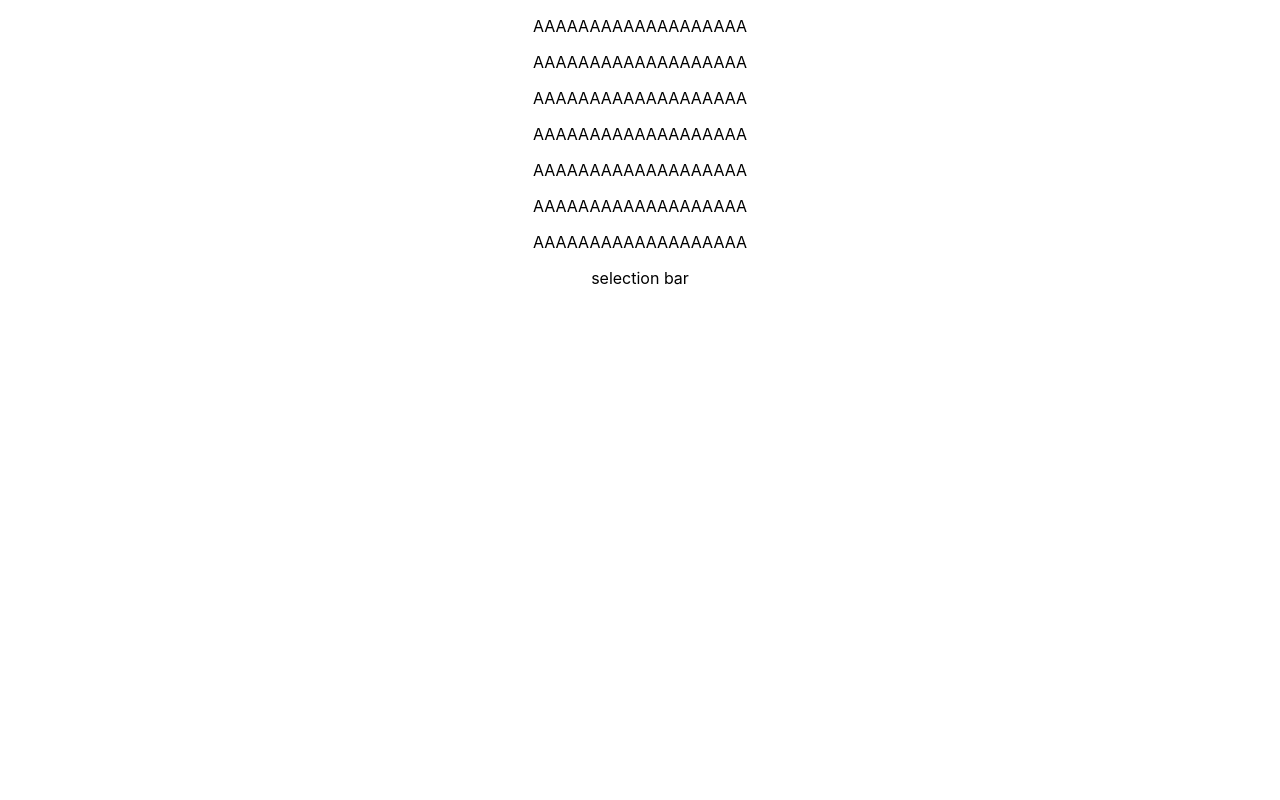
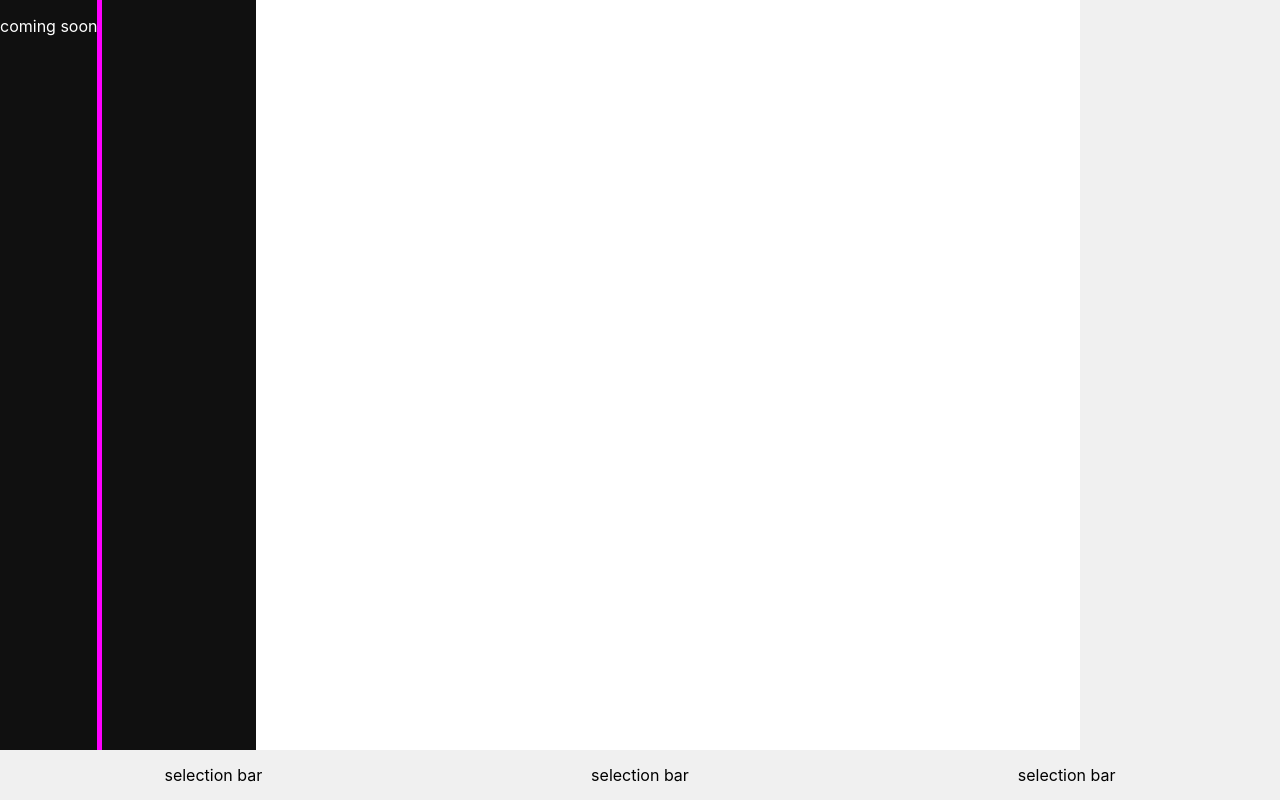
Before and after one commit to Brskdd/HOTTakes, a React (Create React App) app in the folder frontend/: page / in a window 1280 px wide. Built offline with nearby package versions, Linux system fonts and the light colour scheme.

Commit message:
frontend work

```diff
--- a/frontend/src/App.js
+++ b/frontend/src/App.js
@@ -4,9 +4,19 @@ import Dashboard from './components/Dashboard';
 
 function App() {
   return (
-    <div className="App">
-      <Dashboard />
-      <div>
+    <div className="App" style={{ display: 'flex', flexDirection: 'column', height: '100vh' }}>
+      <div style={{ flex: 1, overflow: 'auto' }}>
+        <Dashboard />
+      </div>
+      <div style={{
+        display: 'flex',
+        justifyContent: 'space-around',
+        alignItems: 'center',
+        height: '50px', // Set a fixed height for the bottom bar
+        backgroundColor: '#f0f0f0'
+      }}>
+        <p>selection bar</p>
+        <p>selection bar</p>
         <p>selection bar</p>
       </div>
     </div>
--- a/frontend/src/components/Dashboard.js
+++ b/frontend/src/components/Dashboard.js
@@ -1,13 +1,13 @@
+import LiveChat from "./LiveChat";
+
 function Dashboard() {
   return (
     <div>
-      <p>AAAAAAAAAAAAAAAAAAA</p>
-      <p>AAAAAAAAAAAAAAAAAAA</p>
-      <p>AAAAAAAAAAAAAAAAAAA</p>
-      <p>AAAAAAAAAAAAAAAAAAA</p>
-      <p>AAAAAAAAAAAAAAAAAAA</p>
-      <p>AAAAAAAAAAAAAAAAAAA</p>
-      <p>AAAAAAAAAAAAAAAAAAA</p>
+    <div style={{ display: 'flex', height: '100vh' }}>
+        <LiveChat />
+        <div style={{ flex: 1, backgroundColor: '#ffffff' }}></div>
+        <div style={{ width: '200px', backgroundColor: '#f0f0f0' }}></div>
+    </div>
     </div>
   );
 }
--- /dev/null
+++ b/frontend/src/components/LiveChat.js
@@ -0,0 +1,13 @@
+function LiveChat() {
+return (
+    <div style={{ display: 'flex', width: '20%', backgroundColor: '#101010' }}>
+        <div>
+            <p style={{ color: 'white' }}>coming soon</p>
+        </div>
+        <div style={{ width: "5px", backgroundColor: "#ff00ff", height: "100%" }}>
+        </div>
+    </div>
+);
+}
+
+export default LiveChat;
```
